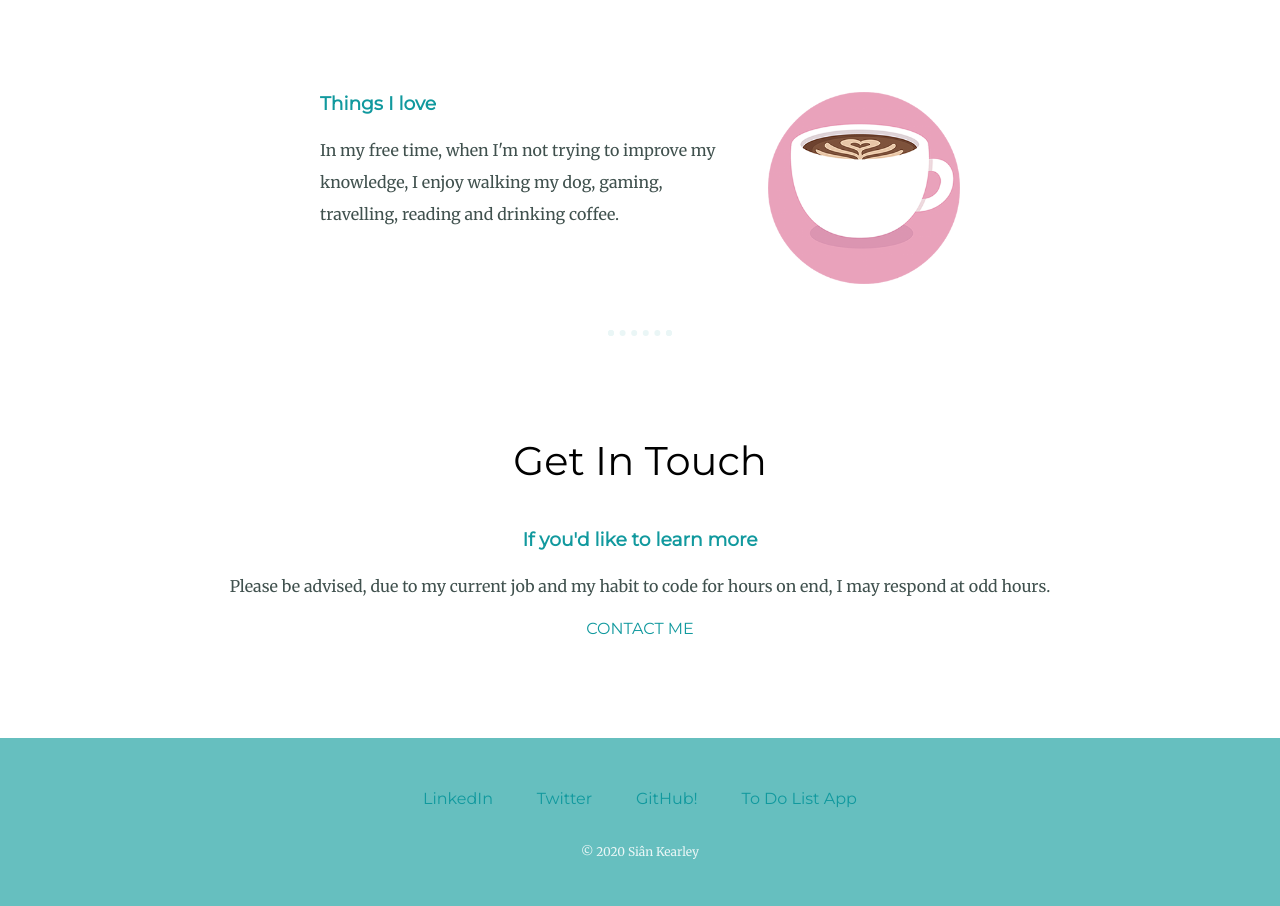
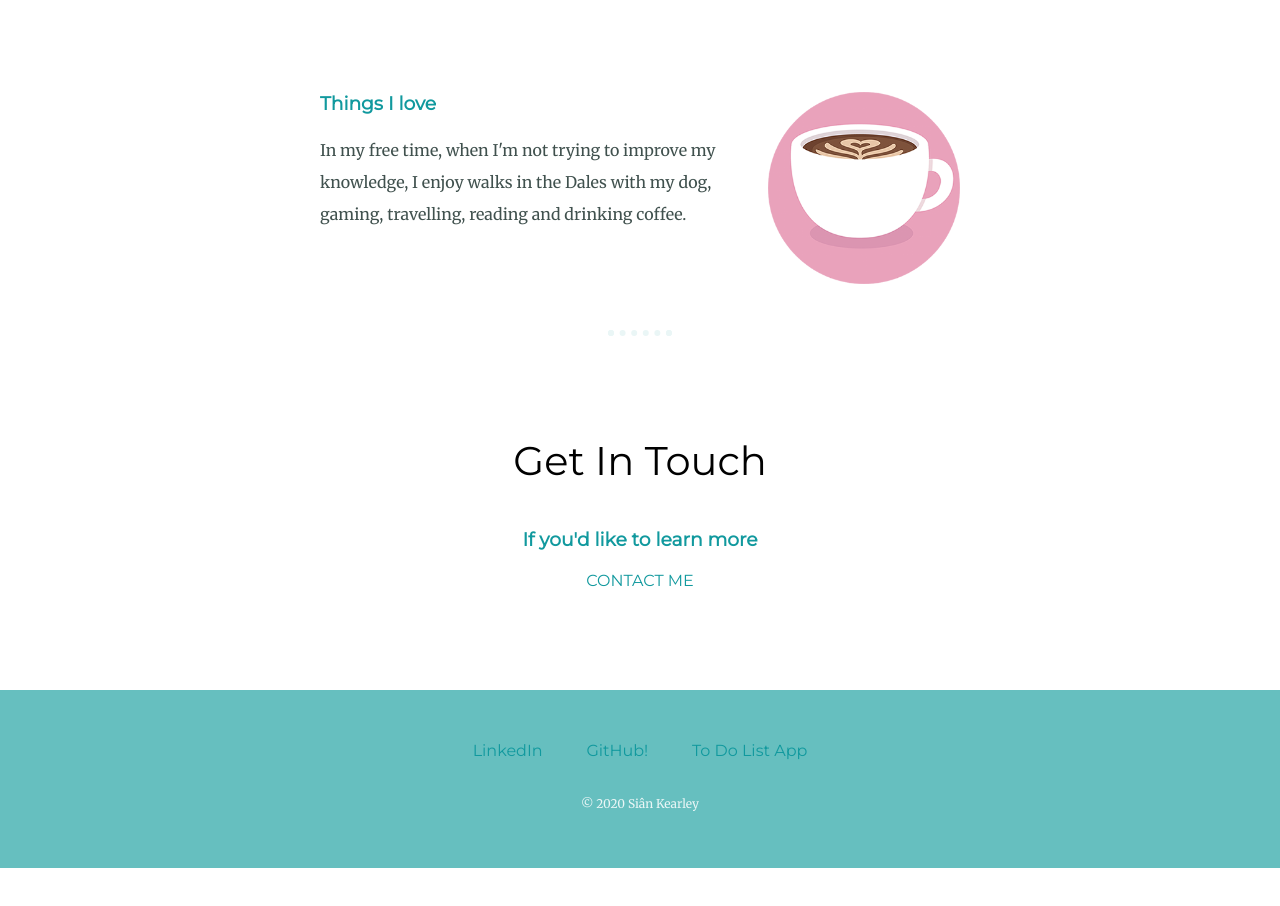
Before and after one commit to sian-codes/CV, a plain HTML site: page index.html in a window 1280 px wide. Shown: the part 2000-2906 px from the top of the page. After the commit the page ends 2868 px from the top, so only its background shows below. Drawn offline with nearby package versions, Linux system fonts and the light colour scheme; files whose address does not match are found by name.

Commit message:
Update HTML

```diff
--- a/index.html
+++ b/index.html
@@ -42,7 +42,7 @@
         <img class="coffee-img" src="images/coffee.png" alt="coffee-img">
 
         <h3>Things I love</h3>
-        <p>In my free time, when I'm not trying to improve my knowledge, I enjoy walking my dog, gaming, travelling, reading and drinking coffee.</p>
+        <p>In my free time, when I'm not trying to improve my knowledge, I enjoy walks in the Dales with my dog, gaming, travelling, reading and drinking coffee.</p>
 
       </div>
     </div>
@@ -51,7 +51,6 @@
     <div class="contact-me">
       <h2>Get In Touch</h2>
       <h3>If you'd like to learn more</h3>
-      <p>Please be advised, due to my current job and my habit to code for hours on end, I may respond at odd hours.</p>
       <a class="BUTTON" href="mailto:kearley.sian@gmail.com">CONTACT ME</a>
     </div>
   </div>
@@ -59,7 +58,6 @@
 
   <div class="bottom-container">
     <a class="footer-link" href="https://www.linkedin.com/in/si%C3%A2n-kearley-32151986/">LinkedIn</a>
-    <a class="footer-link" href="https://twitter.com/CodesSian">Twitter</a>
     <a class="footer-link" href="https://github.com/sian-codes">GitHub!</a>
     <a class="footer-link" href="https://obscure-stream-83393.herokuapp.com/">To Do List App</a>
     <p class="copyright"> © 2020 Siân Kearley</p>
```
